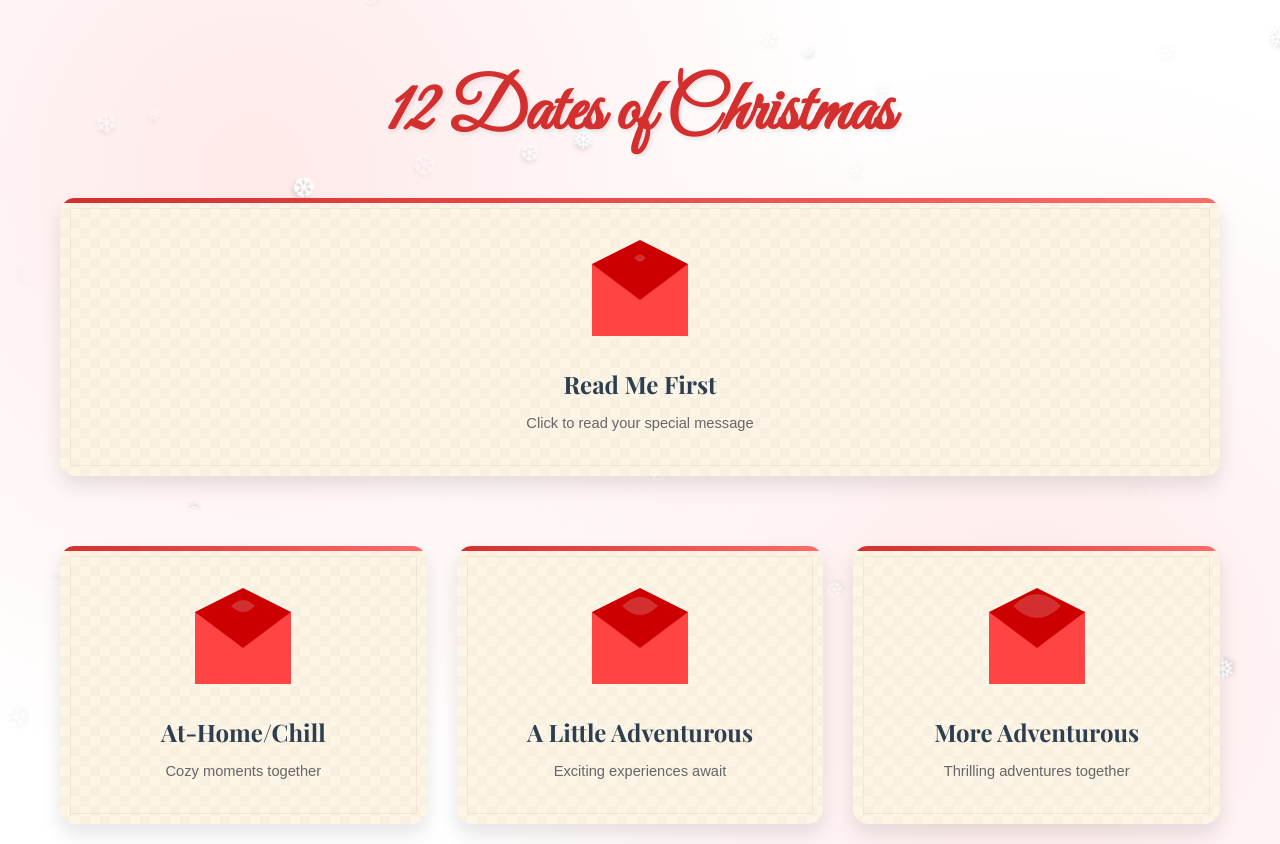
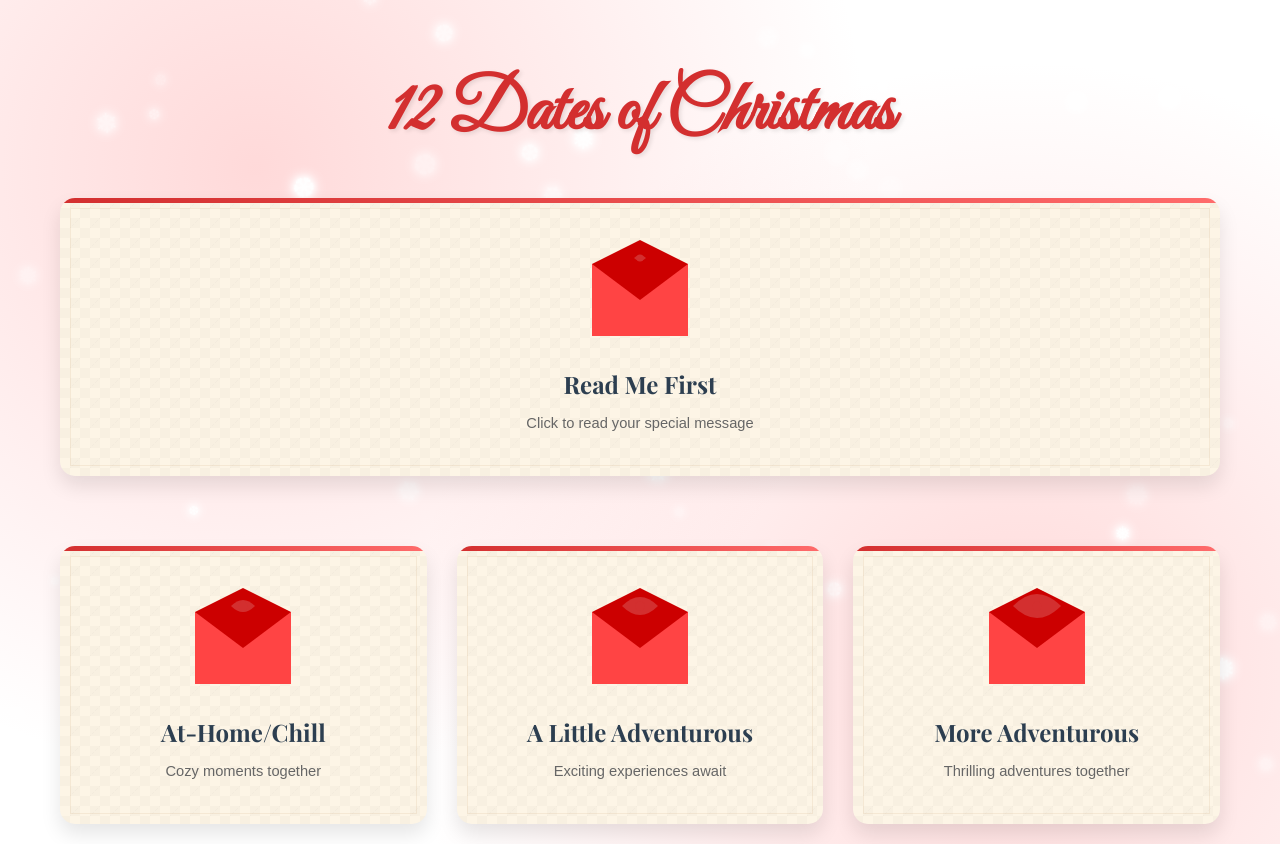
Before and after one commit to benzabriskie/christmas2024, a plain HTML site: page index.html in a window 1280 px wide. Drawn offline with nearby package versions, Linux system fonts and the light colour scheme.

Commit message:
Update index.html

```diff
--- a/index.html
+++ b/index.html
@@ -11,13 +11,13 @@
             font-family: 'Poppins', sans-serif;
             margin: 0;
             min-height: 100vh;
-            background: linear-gradient(135deg, #ffe6e6 0%, #f8e1e1 100%);
+            background: linear-gradient(135deg, #ffe1e1 0%, #f8d7d7 100%);
             padding: 20px;
             position: relative;
             overflow-x: hidden;
             background-image:
-                radial-gradient(circle at 20% 20%, rgba(255, 200, 200, 0.4) 0%, transparent 50%),
-                radial-gradient(circle at 80% 80%, rgba(255, 200, 200, 0.4) 0%, transparent 50%);
+                radial-gradient(circle at 20% 20%, rgba(255, 180, 180, 0.5) 0%, transparent 50%),
+                radial-gradient(circle at 80% 80%, rgba(255, 180, 180, 0.5) 0%, transparent 50%);
         }
 
         /* Snowfall Animation */
@@ -34,10 +34,13 @@
         .snowflake {
             position: fixed;
             top: -10px;
-            color: white;
-            font-size: 1em;
-            text-shadow: 2px 2px 4px rgba(0,0,0,0.2);
-            filter: drop-shadow(0 0 2px rgba(255,255,255,0.8));
+            color: #fff;
+            text-shadow:
+                0 0 5px rgba(255,255,255,0.8),
+                0 0 10px rgba(255,255,255,0.8),
+                0 0 15px rgba(255,255,255,0.8);
+            filter: drop-shadow(0 0 3px rgba(255,255,255,0.9));
+            opacity: 0.9;
             animation-name: snowfall;
             animation-timing-function: linear;
             animation-iteration-count: infinite;
@@ -106,7 +109,6 @@
             border: 1px solid rgba(210,180,140,0.2);
             pointer-events: none;
         }
-
 /* Enhanced Letter Styling */
 .date-card, .welcome-content {
             padding: 40px;
@@ -255,6 +257,7 @@
         }
 
         .date-envelope {
+            background: #fdf5e6;
             border-radius: 15px;
             padding: 30px;
             cursor: pointer;
@@ -442,24 +445,100 @@
             <div id="dates-grid" class="dates-grid"></div>
         </div>
     </div>
+    <script>
+        // Create and initialize snowflakes
+        function createSnowflakes() {
+            const snowfall = document.getElementById('snowfall');
+            const numberOfSnowflakes = 75; // Increased number of snowflakes
+            const snowflakes = ['❅', '❆', '❄'];
 
-    <script>
-        // Date ideas object (your existing date content)
+            for (let i = 0; i < numberOfSnowflakes; i++) {
+                const snowflake = document.createElement('div');
+                snowflake.className = 'snowflake';
+                snowflake.innerHTML = snowflakes[Math.floor(Math.random() * snowflakes.length)];
+                snowflake.style.left = `${Math.random() * 100}vw`;
+                snowflake.style.opacity = Math.random() * 0.7 + 0.3; // Increased base opacity
+                snowflake.style.fontSize = `${Math.random() * 20 + 10}px`;
+                snowflake.style.animationDuration = `${Math.random() * 3 + 2}s`;
+                snowflake.style.animationDelay = `${Math.random() * 2}s`;
+
+                snowfall.appendChild(snowflake);
+            }
+        }
+
+        // Initialize snowfall and regenerate periodically
+        createSnowflakes();
+        setInterval(() => {
+            const snowfall = document.getElementById('snowfall');
+            snowfall.innerHTML = '';
+            createSnowflakes();
+        }, 10000);
+
+        // Date content
         const dateIdeas = {
-            // ... your existing date content ...
+            chill: [
+                {
+                    title: "Cozy Movie Marathon",
+                    description: "My dear love,\n\nLet's create our own cinema paradise at home! We'll build a blanket fort, prepare our favorite snacks, and line up a series of movies we've been wanting to watch together. I'll make sure to have hot chocolate ready, and we can order your favorite takeout. Just us, comfort, and endless entertainment.\n\nWith love and excitement for our cozy night,\n[Your name]"
+                },
+                {
+                    title: "Home Spa Day",
+                    description: "Dearest,\n\nToday we're transforming our home into a luxury spa! I've planned a day of relaxation with face masks, massage oils, and calming music. We'll take turns giving each other massages, enjoy some infused water, and completely unwind together. No phones, no distractions - just pure relaxation.\n\nCan't wait to pamper you,\n[Your name]"
+                },
+                {
+                    title: "Cooking Class at Home",
+                    description: "My love,\n\nGet ready for a culinary adventure right in our kitchen! I've picked out a recipe we've never tried before, bought all the ingredients, and even got us matching aprons. Whether it's a success or a delicious disaster, I know we'll have fun creating something together.\n\nLooking forward to cooking up memories,\n[Your name]"
+                },
+                {
+                    title: "Indoor Picnic & Games",
+                    description: "Darling,\n\nTonight we're having an indoor picnic! I've prepared a spread of your favorite finger foods and set up board games for us to play. We'll lay out blankets, light some candles, and enjoy good food, games, and each other's company without having to worry about the weather.\n\nReady for some fun and games,\n[Your name]"
+                }
+            ],
+            adventure: [
+                {
+                    title: "Local Food Tour",
+                    description: "My adventurous love,\n\nI've mapped out a delicious journey through our city! We'll visit 4-5 different local spots, trying signature dishes at each place. From hidden gems to popular favorites, we'll explore our city's flavors together. I've already researched all the spots and planned the perfect route.\n\nReady to taste the adventure,\n[Your name]"
+                },
+                {
+                    title: "Sunset Kayaking",
+                    description: "Dearest,\n\nLet's paddle into the sunset together! I've arranged for us to go kayaking during the golden hour. We'll glide across the water, watch the sky change colors, and maybe even spot some wildlife. Don't worry - I've taken care of all the equipment rentals.\n\nExcited to share this beautiful experience,\n[Your name]"
+                },
+                {
+                    title: "Paint & Sip Class",
+                    description: "My creative companion,\n\nTonight we're getting artistic! I've booked us spots at a local paint and sip class where we'll create our own masterpieces while enjoying some wine. No artistic experience needed - just bring your sense of adventure and humor. We'll have two unique paintings to remember this night by.\n\nReady to create with you,\n[Your name]"
+                },
+                {
+                    title: "Mystery Dinner",
+                    description: "My curious love,\n\nGet ready for an evening of intrigue! I've booked us tickets to a mystery dinner theater where we'll enjoy a delicious meal while solving a crime. We'll meet interesting characters, collect clues, and work together to crack the case. Dress up is encouraged!\n\nCan't wait to solve this mystery with you,\n[Your name]"
+                }
+            ],
+            'more-adventure': [
+                {
+                    title: "Hot Air Balloon Ride",
+                    description: "My adventurous spirit,\n\nWe're taking our love to new heights - literally! I've arranged an early morning hot air balloon ride for us. We'll float above the city as the sun rises, sip champagne in the clouds, and see the world from a whole new perspective together.\n\nLooking forward to soaring with you,\n[Your name]"
+                },
+                {
+                    title: "Rock Climbing",
+                    description: "My brave companion,\n\nToday we're challenging ourselves with an indoor rock climbing adventure! I've booked us a beginner's lesson where we'll learn the basics of climbing together. We'll encourage each other, push our limits, and celebrate our achievements. Trust me - it'll be an unforgettable experience!\n\nReady to reach new heights with you,\n[Your name]"
+                },
+                {
+                    title: "Dance Class",
+                    description: "My dancing partner,\n\nSurprise! We're going to learn to dance together! I've signed us up for a private dance lesson where we'll learn some basic steps and perhaps even a full routine. Whether we're naturals or have two left feet, it'll be a fun way to get closer and maybe discover a new hobby.\n\nCan't wait to sweep you off your feet,\n[Your name]"
+                },
+                {
+                    title: "Surprise Road Trip",
+                    description: "My adventure buddy,\n\nPack a bag - we're going on a surprise road trip! I've planned out a full day of exploration to a destination within a few hours' drive. We'll discover new places, try local foods, and create memories along the way. The destination is a surprise, but I promise it'll be worth the journey!\n\nExcited to hit the road with you,\n[Your name]"
+                }
+            ]
         };
-
-        // Initialize variables
         let currentCategory = null;
         const openedEnvelopes = JSON.parse(localStorage.getItem('openedEnvelopes') || '{}');
 
-        // Toggle welcome message
         function toggleWelcome() {
             const welcomeMessage = document.getElementById('welcome-message');
             welcomeMessage.style.display = welcomeMessage.style.display === 'block' ? 'none' : 'block';
         }
 
-        // Show category content
         function showCategory(category) {
             currentCategory = category;
             document.getElementById('categories-view').style.display = 'none';
@@ -475,14 +554,12 @@
             renderDates();
         }
 
-        // Return to categories
         function showCategories() {
             document.getElementById('categories-view').style.display = 'block';
             document.getElementById('dates-view').style.display = 'none';
             currentCategory = null;
         }
 
-        // Open an envelope
         function openEnvelope(index) {
             const key = `${currentCategory}-${index}`;
             openedEnvelopes[key] = true;
@@ -490,12 +567,10 @@
             renderDates();
         }
 
-        // Check if envelope is opened
         function isEnvelopeOpened(index) {
             return openedEnvelopes[`${currentCategory}-${index}`] || false;
         }
 
-        // Reset all envelopes
         function resetEnvelopes() {
             if (confirm('Are you sure you want to reset all opened envelopes in this category?')) {
                 Object.keys(openedEnvelopes).forEach(key => {
@@ -508,7 +583,6 @@
             }
         }
 
-        // Render dates for current category
         function renderDates() {
             const datesGrid = document.getElementById('dates-grid');
             datesGrid.innerHTML = '';
@@ -542,36 +616,6 @@
                 }
             });
         }
-
-        // Create snowflakes
-        function createSnowflakes() {
-            const snowfall = document.getElementById('snowfall');
-            const numberOfSnowflakes = 50;
-            const snowflakes = ['❅', '❆', '❄'];
-
-            for (let i = 0; i < numberOfSnowflakes; i++) {
-                const snowflake = document.createElement('div');
-                snowflake.className = 'snowflake';
-                snowflake.innerHTML = snowflakes[Math.floor(Math.random() * snowflakes.length)];
-                snowflake.style.left = `${Math.random() * 100}vw`;
-                snowflake.style.opacity = Math.random();
-                snowflake.style.fontSize = `${Math.random() * 20 + 10}px`;
-                snowflake.style.animationDuration = `${Math.random() * 3 + 2}s`;
-                snowflake.style.animationDelay = `${Math.random() * 2}s`;
-
-                snowfall.appendChild(snowflake);
-            }
-        }
-
-        // Initialize snowfall
-        createSnowflakes();
-
-        // Regenerate snowflakes periodically
-        setInterval(() => {
-            const snowfall = document.getElementById('snowfall');
-            snowfall.innerHTML = '';
-            createSnowflakes();
-        }, 10000);
     </script>
 </body>
 </html>
```
